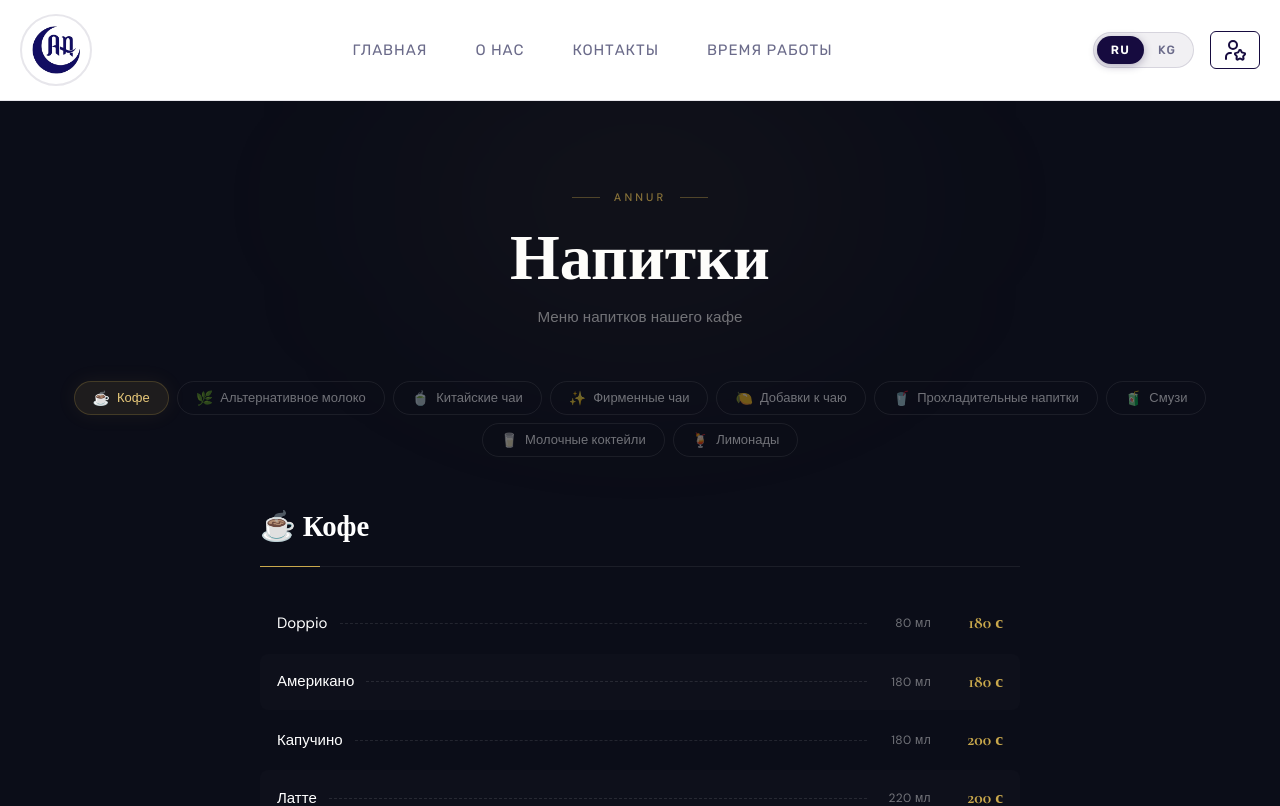
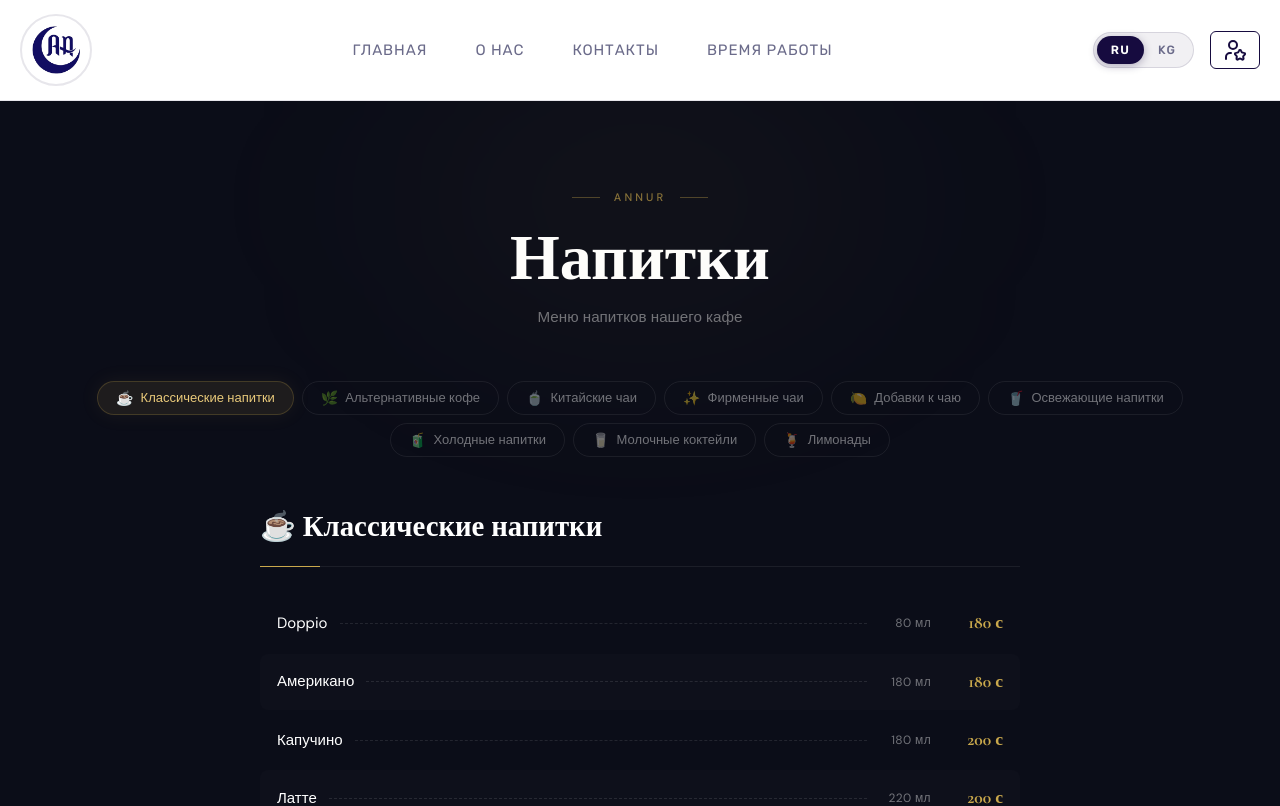
Before and after one commit to karatalov/ANNUR, a React (Vite) app: page /Drinks in a window 1280 px wide. Shown: the top 806 px of the page. Built offline with nearby package versions, Linux system fonts and the light colour scheme; a web font is replaced by a local one.

Commit message:
CHANGE DRINKS DETAILS

```diff
--- a/src/components/pages/DrinksPage/DrinksPage.tsx
+++ b/src/components/pages/DrinksPage/DrinksPage.tsx
@@ -17,7 +17,7 @@ interface DrinkSection {
 const SECTIONS: DrinkSection[] = [
 	{
 		id: 'coffee',
-		title: 'Кофе',
+		title: 'Классические напитки',
 		emoji: '☕',
 		items: [
 			{ name: 'Doppio', volume: '80 мл', price: 180 },
@@ -36,7 +36,7 @@ const SECTIONS: DrinkSection[] = [
 	},
 	{
 		id: 'alt-milk',
-		title: 'Альтернативное молоко',
+		title: 'Альтернативные кофе',
 		emoji: '🌿',
 		items: [
 			{ name: 'Латте кокос', volume: '220 мл', price: 270 },
@@ -94,7 +94,7 @@ const SECTIONS: DrinkSection[] = [
 	},
 	{
 		id: 'soft',
-		title: 'Прохладительные напитки',
+		title: 'Освежающие напитки',
 		emoji: '🥤',
 		items: [
 			{ name: 'Coca-Cola', volume: '500 мл', price: 200 },
@@ -106,14 +106,12 @@ const SECTIONS: DrinkSection[] = [
 			{ name: 'Мин. вода с газом', volume: '1 л', price: 180 },
 			{ name: 'Натуральный сок J7', volume: '1 л', price: 280 },
 			{ name: 'Натуральный сок J7', volume: '200 мл', price: 100 },
-			{ name: 'Фреш-апельсин', volume: '250 мл', price: 380 },
-			{ name: 'Фреш-апельсин', volume: '1 л', price: 1300 },
 			{ name: 'Бал Кымыз', volume: '500 мл', price: 260 },
 		],
 	},
 	{
 		id: 'smoothie',
-		title: 'Смузи',
+		title: 'Холодные напитки',
 		emoji: '🧃',
 		items: [
 			{ name: 'Айс-Американо', volume: '400 мл', price: 250 },
@@ -153,6 +151,8 @@ const SECTIONS: DrinkSection[] = [
 			{ name: 'Мохито', volume: '1 л', price: 700 },
 			{ name: 'Мята-Маракуйя', volume: '1 л', price: 700 },
 			{ name: 'Ягодный', volume: '1 л' },
+			{ name: 'Фреш-апельсин', volume: '250 мл', price: 380 },
+			{ name: 'Фреш-апельсин', volume: '1 л', price: 1300 },
 		],
 	},
 ]
```
